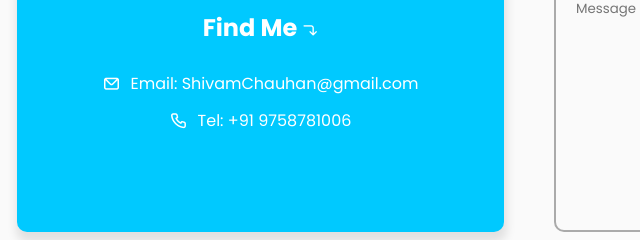
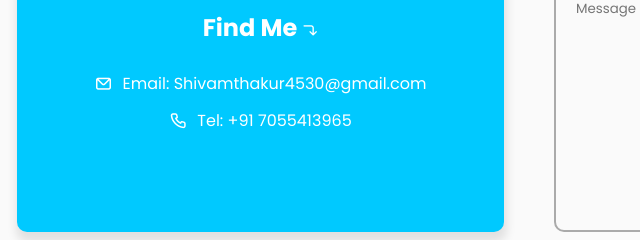
Before and after one commit to rowdyrajput/My-Personal-Portfolio, a plain HTML site: page index.html in a window 1280 px wide. Shown: the part 2173-2413 px from the top of the page, 111-751 px from the left. Drawn offline with nearby package versions, Linux system fonts and the light colour scheme.

Commit message:
index.html

```diff
--- a/index.html
+++ b/index.html
@@ -183,8 +183,8 @@
              <div class="col">
                 <div class="contact-info">
                     <h2>Find Me <i class="uil uil-corner-right-down"></i></h2>
-                    <p><i class="uil uil-envelope"></i> Email: ShivamChauhan@gmail.com</p>
-                    <p><i class="uil uil-phone"></i> Tel: +91 9758781006</p>
+                    <p><i class="uil uil-envelope"></i> Email: Shivamthakur4530@gmail.com</p>
+                    <p><i class="uil uil-phone"></i> Tel: +91 7055413965</p>
                 </div>
              </div>
              <div class="col">
```
